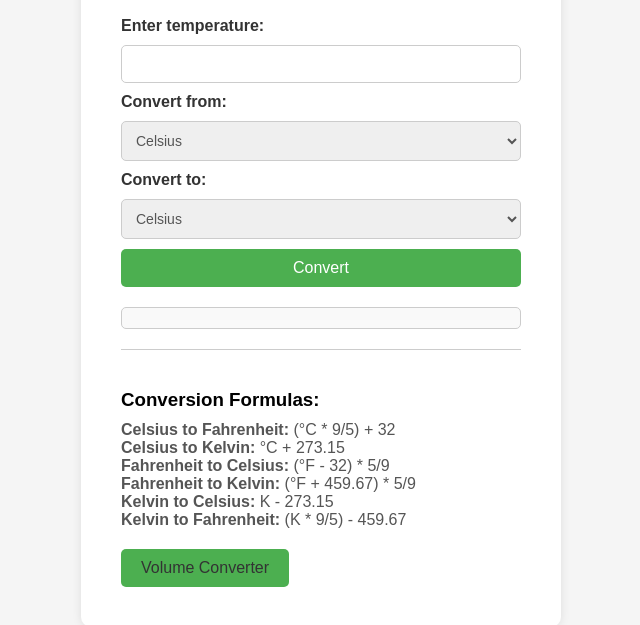
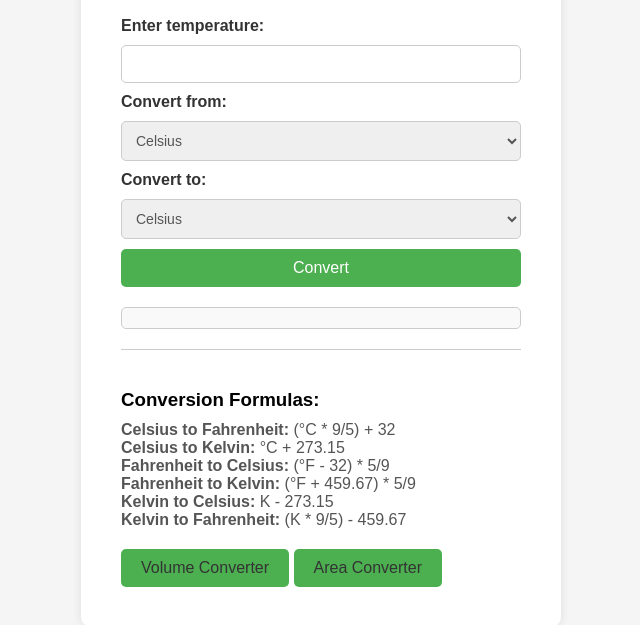
Before and after one commit to udayuvraj/UniversalConverterSuite, a plain HTML site: page index.html in a window 1280 px wide. Shown: the part 159-784 px from the top of the page, without its empty margins (319-959 px from the left). Drawn offline with Linux system fonts and the light colour scheme.

Commit message:
Update1 index.html

```diff
--- a/index.html
+++ b/index.html
@@ -213,6 +213,7 @@ body {
     </div>
 
     <a href="https://udayuvraj.github.io/Volumeconverter/" class="converter-button">Volume Converter</a>
+    <a href="https://udayuvraj.github.io/AreaConverter/" class="converter-button">Area Converter</a>
 
 
   </div>
```
